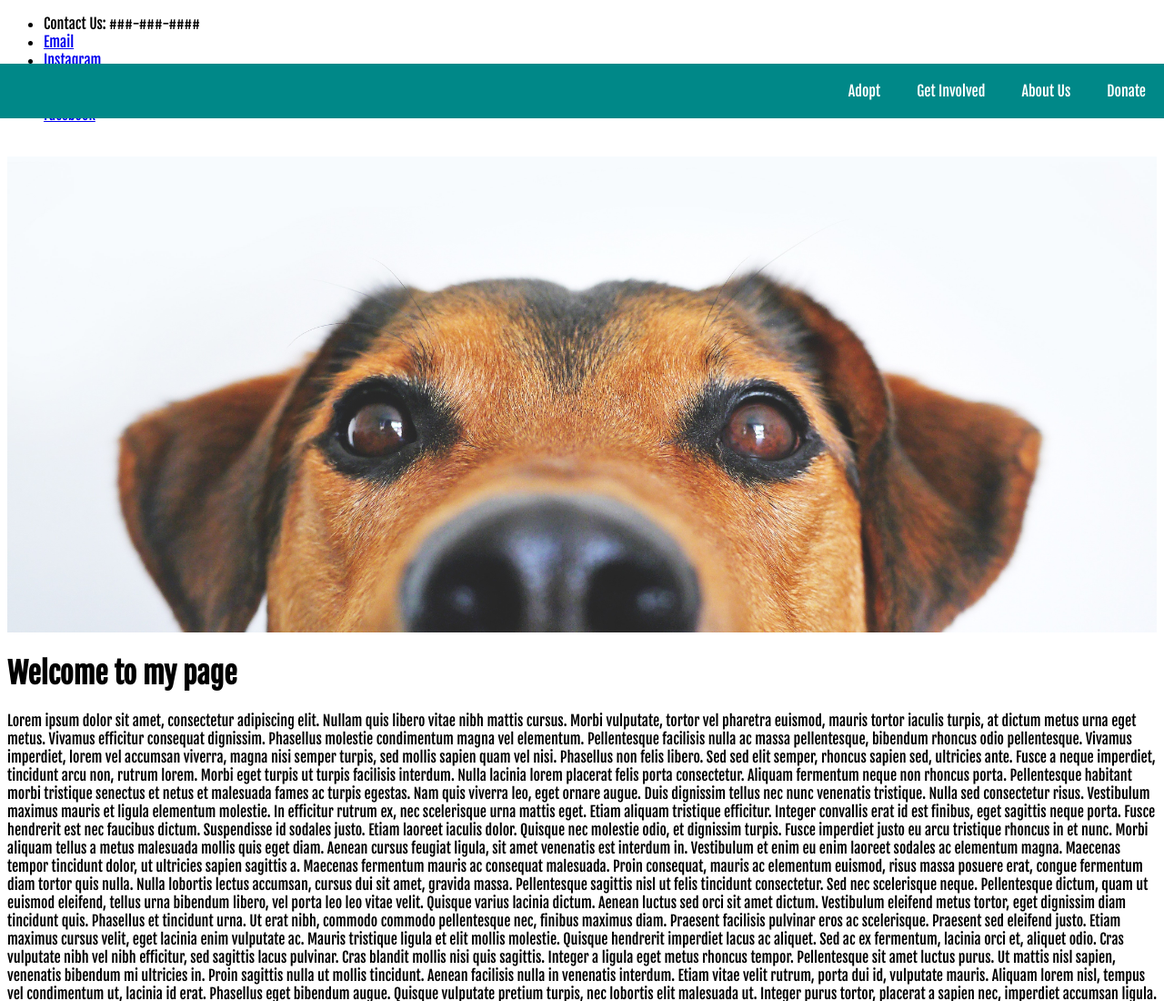
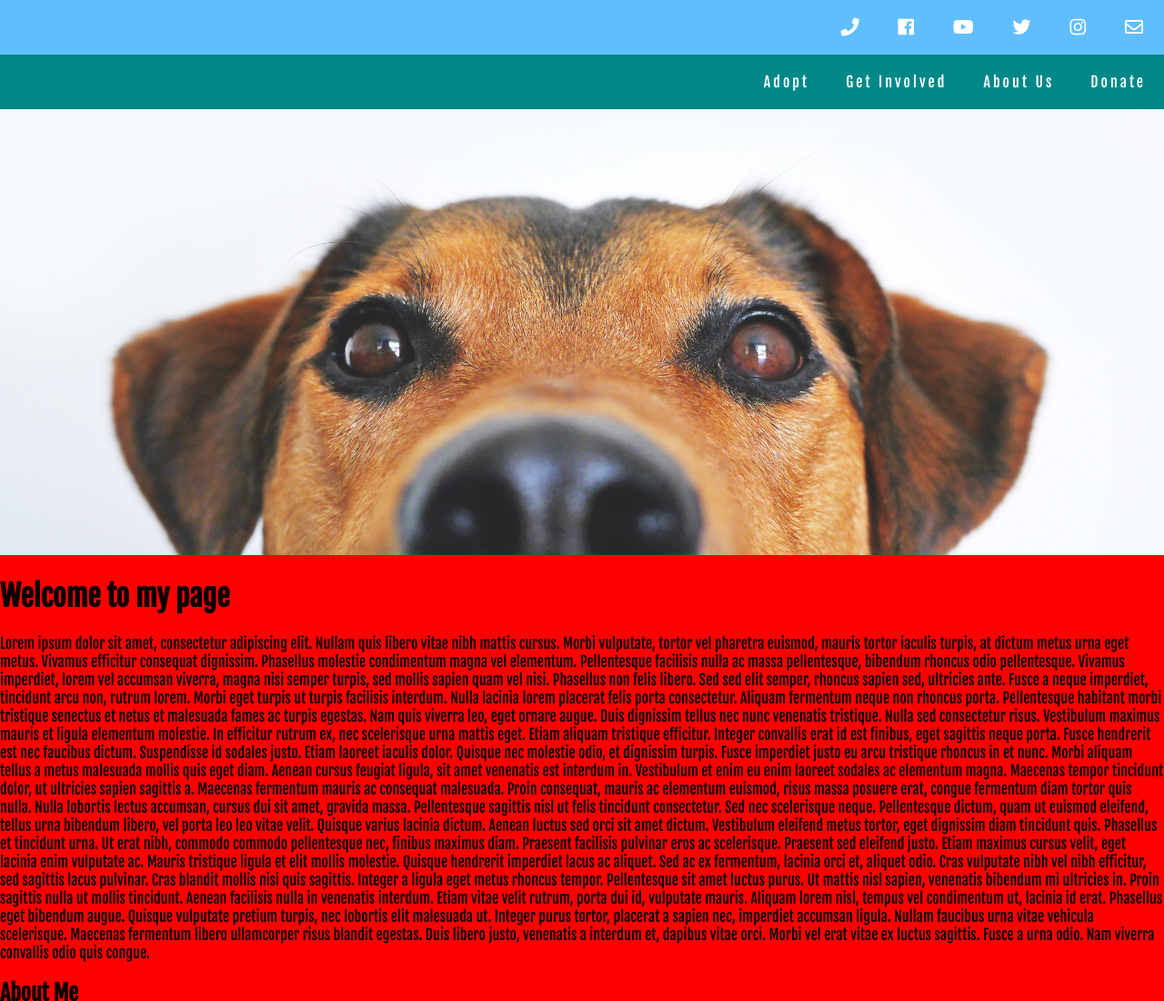
Before and after one commit to AvinaCeleste/Website, a plain HTML site: page index.html in a window 1280 px wide. Shown: the top 1100 px of the page at 91% size. Drawn offline with Linux system fonts and the light colour scheme.

Commit message:
Nav bar icons

```diff
--- a/index.html
+++ b/index.html
@@ -4,30 +4,31 @@
         <meta charset="UTF-8">
         <meta name="viewport" content="width=device-width, initial-scale=1.0">
         <link href="https://fonts.googleapis.com/css?family=Fjalla+One" rel="stylesheet">
+        <link rel='stylesheet' href='https://use.fontawesome.com/releases/v5.7.0/css/all.css' integrity='sha384-lZN37f5QGtY3VHgisS14W3ExzMWZxybE1SJSEsQp9S+oqd12jhcu+A56Ebc1zFSJ' crossorigin='anonymous'>
         <title>Avina Celeste</title>
         <link rel="stylesheet" type="text/css" href="style.css">
 
     </head>
     <body>
         <header>
-            <ul>
-                <li>Contact Us: ###-###-####</li>
-                <li><a href="#">Email</a></li>
-                <li><a href="#">Instagram</a></li>
-                <li><a href="#">Twitter</a></li>
-                <li><a href="#">Youtube</a></li>
-                <li><a href="#">Facebook</a></li>
+            <ul class="stat-nav">
+                <li class="nav-a"><a href="#"><i class='far fa-envelope'></i></a></li>
+                <li class="nav-a"><a href="#"><i class='fab fa-instagram'></i></a></li>
+                <li class="nav-a"><a href="#"><i class='fab fa-twitter'></i></a></li>
+                <li class="nav-a"><a href="#"><i class='fab fa-youtube'></i></a></li>
+                <li class="nav-a"><a href="#"><i class='fab fa-facebook'></i></a></li>
+                <li class="nav-a"><a href="#"><i class="fa fa-phone"></i></a></li>
             </ul>
             <ul class="nav-bar">
-                <li class="nav-button"><a href="#" class="nav-a">Donate</a></li>
-                <li class="nav-button"><a href="#" class="nav-a">About Us</a></li>
-                <li class="nav-button"><a href="#" class="nav-a">Get Involved</a></li>
-                <li class="nav-button"><a href="#" class="nav-a">Adopt</a></li>
+                <li><a href="#" class="nav-a">Donate</a></li>
+                <li><a href="#" class="nav-a">About Us</a></li>
+                <li><a href="#" class="nav-a">Get Involved</a></li>
+                <li><a href="#" class="nav-a">Adopt</a></li>
             </ul>
         </header>
         <main>
             <br/>
-            <img id="top" src="dog-banner.jpg">
+            <img class="top" src="dog-banner.jpg">
             <div><h1 id="home">Welcome to my page</h1></div>
             <p>Lorem ipsum dolor sit amet, consectetur adipiscing elit. Nullam quis libero vitae nibh mattis cursus. Morbi vulputate, tortor vel pharetra euismod, mauris tortor iaculis turpis, at dictum metus urna eget metus. Vivamus efficitur consequat dignissim. Phasellus molestie condimentum magna vel elementum. Pellentesque facilisis nulla ac massa pellentesque, bibendum rhoncus odio pellentesque. Vivamus imperdiet, lorem vel accumsan viverra, magna nisi semper turpis, sed mollis sapien quam vel nisi. Phasellus non felis libero. Sed sed elit semper, rhoncus sapien sed, ultricies ante.
                     Fusce a neque imperdiet, tincidunt arcu non, rutrum lorem. Morbi eget turpis ut turpis facilisis interdum. Nulla lacinia lorem placerat felis porta consectetur. Aliquam fermentum neque non rhoncus porta. Pellentesque habitant morbi tristique senectus et netus et malesuada fames ac turpis egestas. Nam quis viverra leo, eget ornare augue. Duis dignissim tellus nec nunc venenatis tristique. Nulla sed consectetur risus. Vestibulum maximus mauris et ligula elementum molestie.
--- a/style.css
+++ b/style.css
@@ -1,36 +1,62 @@
 body {
     font-family: 'Fjalla One', sans-serif;
+    margin:0;
+    padding:0;
+    background-color:red;
 }
 .require {
     color:red;
     padding:5px;
 }
-#top {
+.top {
     width:100%;
 }
 .nav-bar {
-    top:70px;
+    top:60px;
     left:0;
     right:0;
-    /*z-index:100;*/
     position:fixed;
     list-style-type:none;
     margin:0;
     padding:0;
     overflow:hidden;
+    height:60px;
     background-color:rgb(0, 136, 136);
 }
-.nav-button {
+.nav-a {
     float:right;
-
-}
-.nav-a {
     display:block;
     color:white;
+    letter-spacing: 3px;
     text-decoration:none;
     text-align:center;
     padding: 20px;
 }
+.stat-nav {
+    left:0;
+    right:0;
+    z-index:100;
+    list-style-type:none;
+    margin:0;
+    padding:0;
+    overflow:hidden;
+    height:60px;
+    background-color:rgb(97, 190, 252);
+}
+/*
+.stat-button {
+    float:right;
+    display:block;
+    color:white;
+    letter-spacing: 3px;
+    text-decoration:none;
+    text-align:center;
+    padding: 20px;
+}*/
+i {
+    color:white;
+    font-size:20px;
+}
 a:hover {
     background-color:rgb(94, 255, 0);
 }
```
